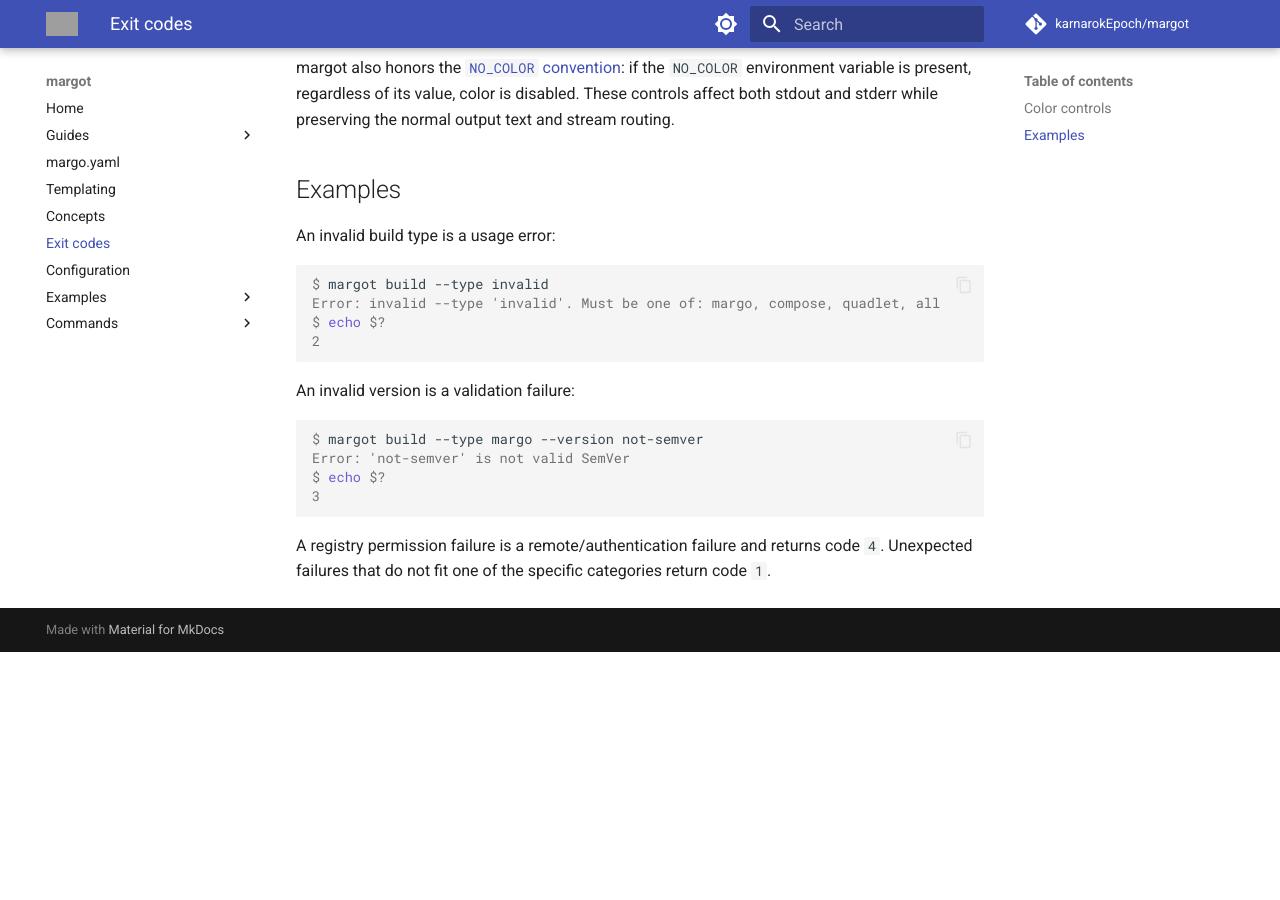
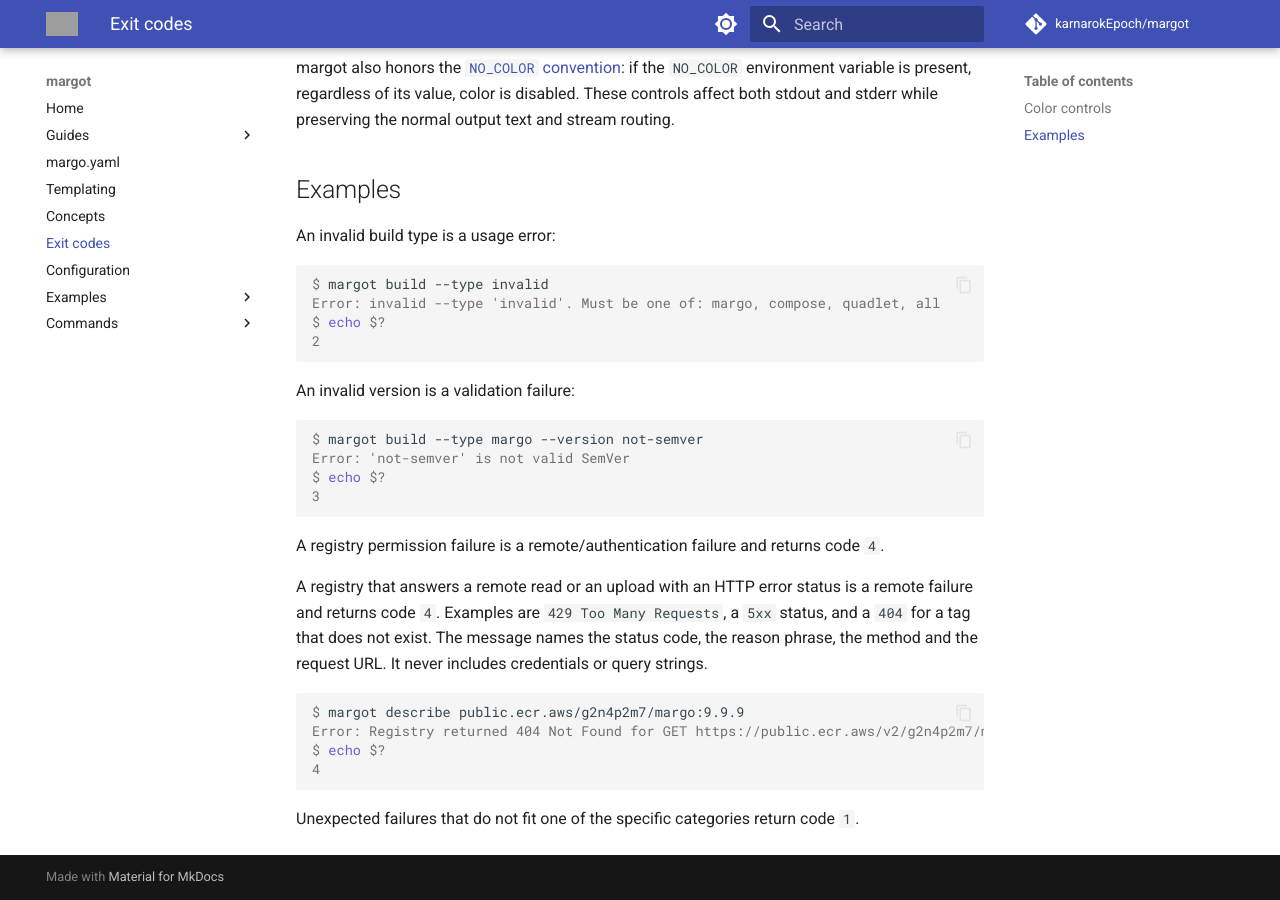
Before and after one commit to karnarokEpoch/margot, an MkDocs documentation site: the page built from docs/exit-codes.md, in a window 1280 px wide and 900 px high, scrolled down 988 px. Built offline with MkDocs 1.6.1 and Material for MkDocs 9.7.7, drawn with Linux system fonts in a browser that asks for light colours; comment, search, counter and statistics services are not loaded; before the commit the page ends 1640 px from its top, so only the background shows below that; grey boxes are pictures that could not be loaded.

Commit message:
docs(exit-codes): registry HTTP errors exit 4 on remote reads and uploads
Remote describe, verify, pull and fetch exit 4 for a registry HTTP error
such as 429, a 5xx or a 404 for a missing tag. pull and fetch listed
registry errors as 1 and invalid URIs as 1; they exit 4 and 3. push
listed registry and write-access errors as 1 and SemVer and missing-build
errors as 1; they exit 4 and 3.

````diff
--- a/docs/exit-codes.md
+++ b/docs/exit-codes.md
@@ -54,4 +54,17 @@ $ echo $?
 ```
 
 A registry permission failure is a remote/authentication failure and returns code `4`.
+
+A registry that answers a remote read or an upload with an HTTP error status is a remote failure and returns
+code `4`. Examples are `429 Too Many Requests`, a `5xx`
+status, and a `404` for a tag that does not exist. The message names the status code, the
+reason phrase, the method and the request URL. It never includes credentials or query strings.
+
+```console
+$ margot describe public.ecr.aws/g2n4p2m7/margo:9.9.9
+Error: Registry returned 404 Not Found for GET https://public.ecr.aws/v2/g2n4p2m7/margo/manifests/9.9.9
+$ echo $?
+4
+```
+
 Unexpected failures that do not fit one of the specific categories return code `1`.
````
Also changed, not shown: docs/commands/describe.md (+1 -1 lines), docs/commands/fetch.md (+6 -4 lines), docs/commands/pull.md (+6 -4 lines), docs/commands/push.md (+6 -4 lines), docs/commands/verify.md (+1 -1 lines).
